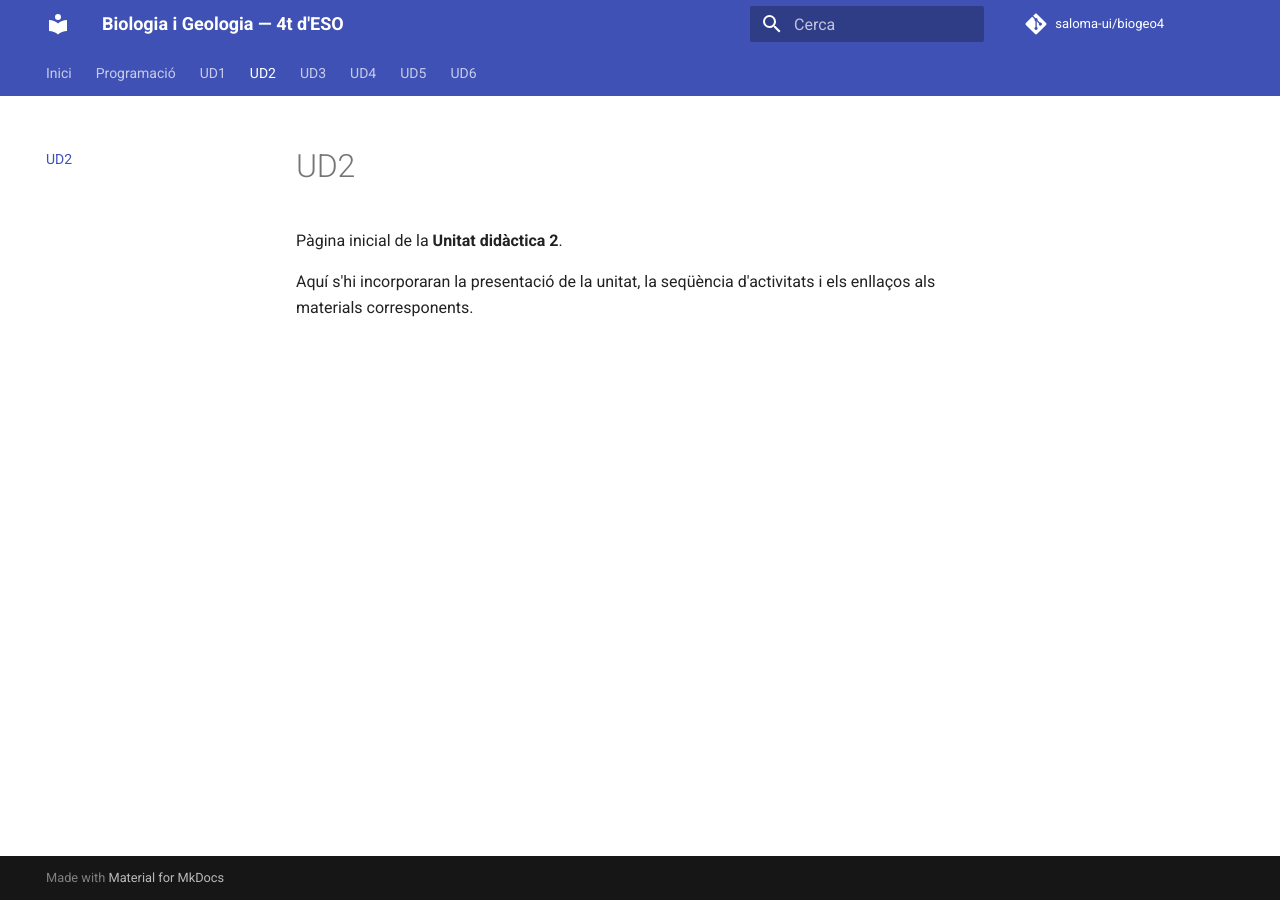
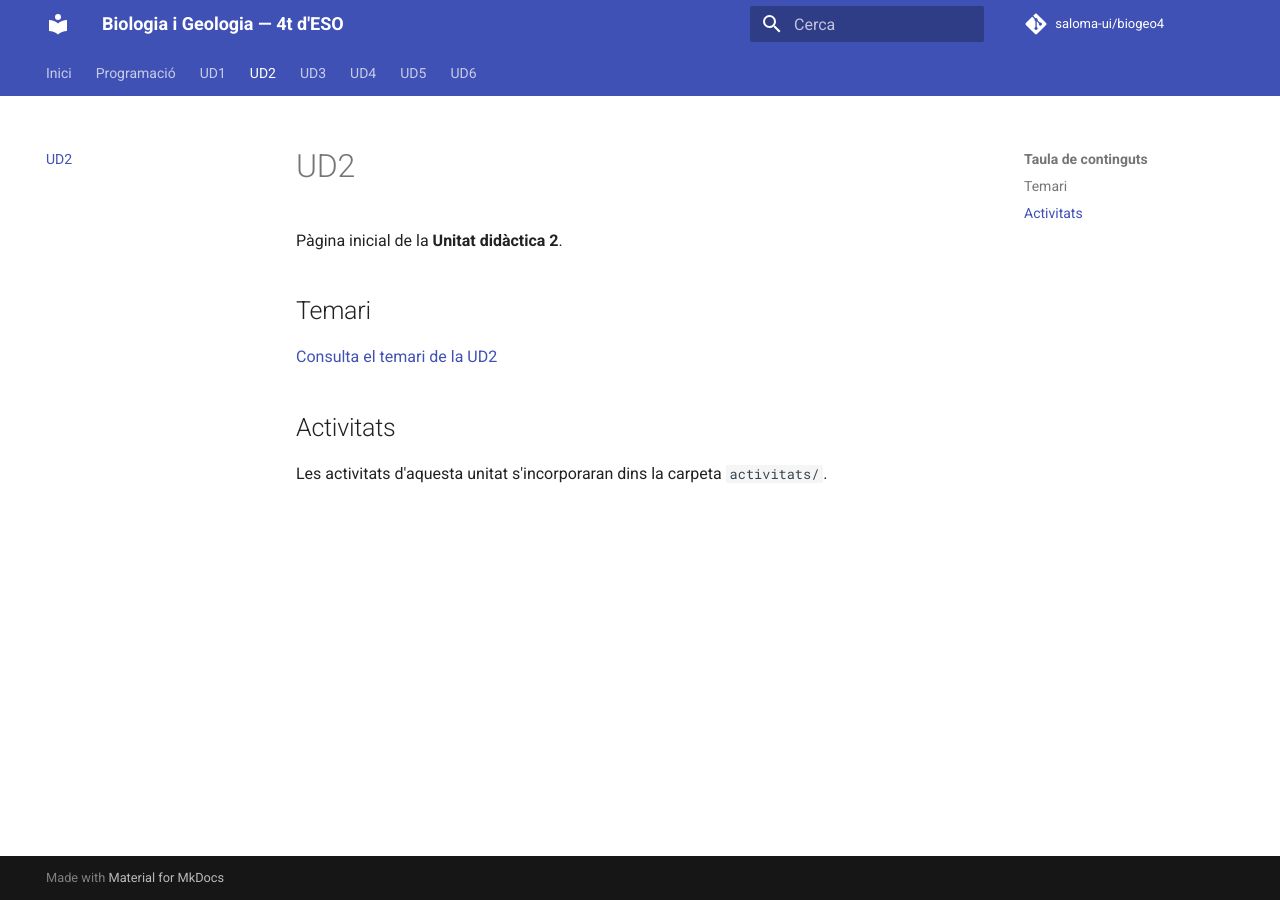
Before and after one commit to saloma-ui/biogeo4, an MkDocs documentation site: the page built from docs/ud2/index.md, in a window 1280 px wide. Built offline with MkDocs 1.6.1 and Material for MkDocs 9.7.7, drawn with Linux system fonts in a browser that asks for light colours; comment, search, counter and statistics services are not loaded.

Commit message:
Adapta la portada de la UD2 a la nova estructura

```diff
--- a/docs/ud2/index.md
+++ b/docs/ud2/index.md
@@ -2,4 +2,10 @@
 
 Pàgina inicial de la **Unitat didàctica 2**.
 
-Aquí s'hi incorporaran la presentació de la unitat, la seqüència d'activitats i els enllaços als materials corresponents.
+## Temari
+
+[Consulta el temari de la UD2](temari.md)
+
+## Activitats
+
+Les activitats d'aquesta unitat s'incorporaran dins la carpeta `activitats/`.
```
